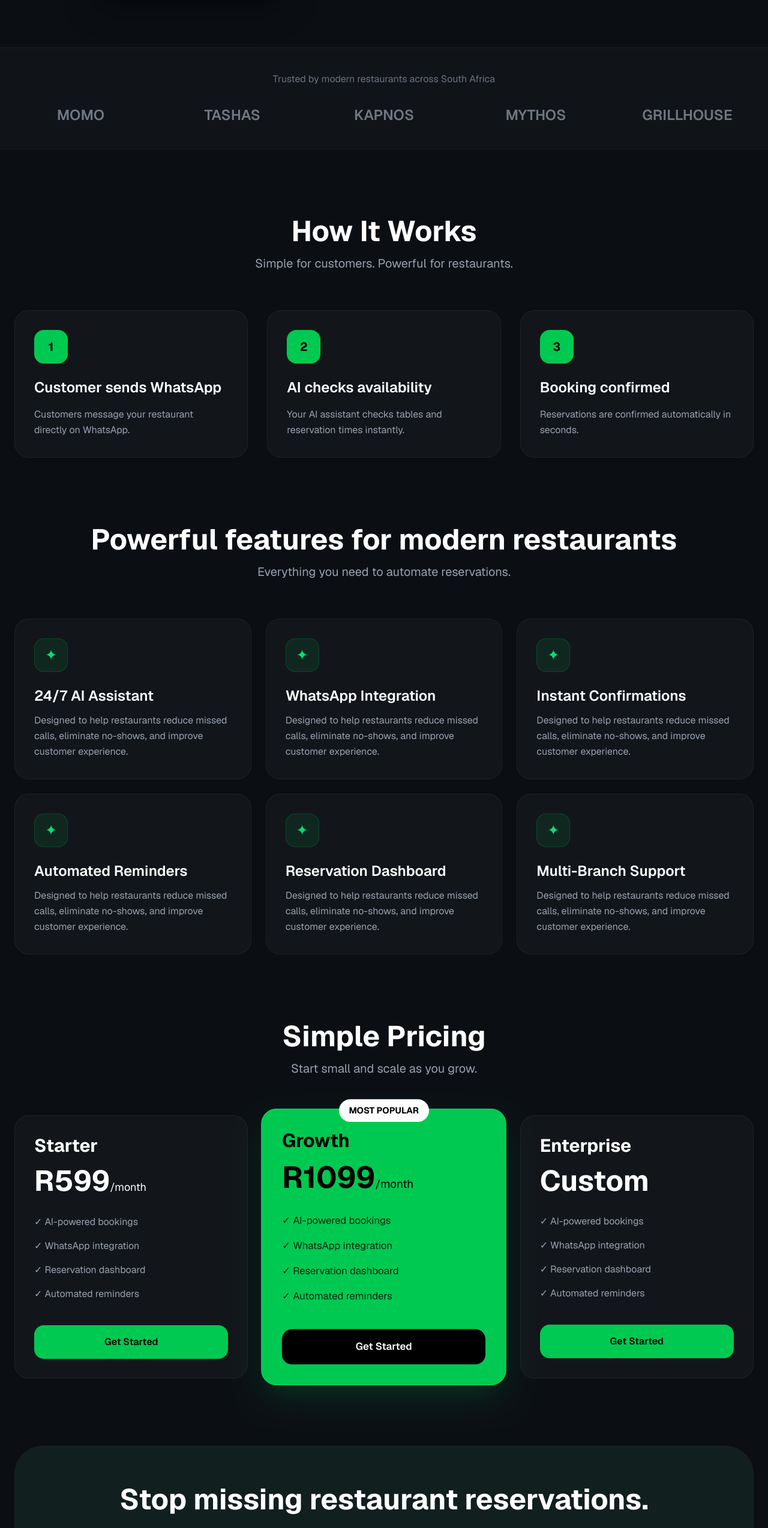
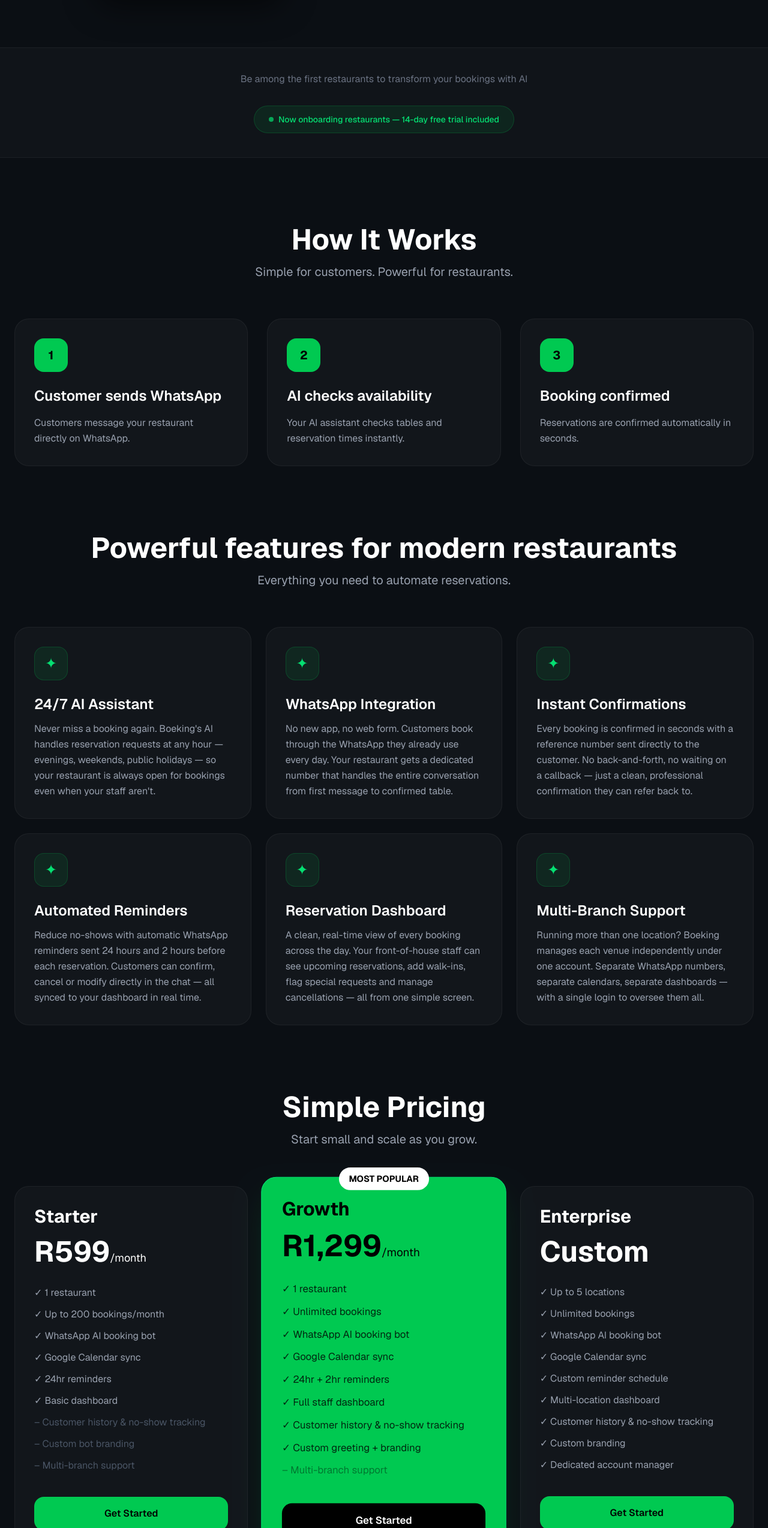
Before and after one commit to ajmeyer72/boeking, a Next.js app: page / in a window 1280 px wide. Shown: the part 1579-4126 px from the top of the page at 60% size. Built offline with nearby package versions, Linux system fonts and the light colour scheme.

Commit message:
Update homepage

```diff
--- a/app/page.tsx
+++ b/app/page.tsx
@@ -1,3 +1,11 @@
+import type { Metadata } from 'next'
+
+export const metadata: Metadata = {
+  title: 'Boeking — AI-Powered WhatsApp Reservations for Restaurants',
+  description:
+    'Boeking gives your restaurant a 24/7 AI booking assistant on WhatsApp. Customers reserve tables instantly, reminders go out automatically, and your calendar stays perfectly in sync.',
+}
+
 export default function BoekingLandingPage() {
   return (
     <div className="min-h-screen bg-[#0B0F14] text-white font-sans">
@@ -130,15 +138,12 @@ export default function BoekingLandingPage() {
       <section className="border-y border-white/5 bg-white/[0.02]">
         <div className="max-w-7xl mx-auto px-6 py-10 text-center">
           <p className="text-gray-500 mb-8">
-            Trusted by modern restaurants across South Africa
+            Be among the first restaurants to transform your bookings with AI
           </p>
 
-          <div className="grid grid-cols-2 md:grid-cols-5 gap-8 text-gray-400 text-2xl font-semibold opacity-70">
-            <div>MOMO</div>
-            <div>TASHAS</div>
-            <div>KAPNOS</div>
-            <div>MYTHOS</div>
-            <div>GRILLHOUSE</div>
+          <div className="inline-flex items-center gap-2 bg-green-500/10 border border-green-500/20 rounded-full px-6 py-3 text-green-400 text-sm font-medium">
+            <span className="w-2 h-2 rounded-full bg-green-400 animate-pulse" />
+            Now onboarding restaurants — 14-day free trial included
           </div>
         </div>
       </section>
@@ -198,25 +203,43 @@ export default function BoekingLandingPage() {
 
         <div className="grid md:grid-cols-2 lg:grid-cols-3 gap-6">
           {[
-            '24/7 AI Assistant',
-            'WhatsApp Integration',
-            'Instant Confirmations',
-            'Automated Reminders',
-            'Reservation Dashboard',
-            'Multi-Branch Support',
+            {
+              title: '24/7 AI Assistant',
+              description: "Never miss a booking again. Boeking's AI handles reservation requests at any hour — evenings, weekends, public holidays — so your restaurant is always open for bookings even when your staff aren't.",
+            },
+            {
+              title: 'WhatsApp Integration',
+              description: 'No new app, no web form. Customers book through the WhatsApp they already use every day. Your restaurant gets a dedicated number that handles the entire conversation from first message to confirmed table.',
+            },
+            {
+              title: 'Instant Confirmations',
+              description: 'Every booking is confirmed in seconds with a reference number sent directly to the customer. No back-and-forth, no waiting on a callback — just a clean, professional confirmation they can refer back to.',
+            },
+            {
+              title: 'Automated Reminders',
+              description: 'Reduce no-shows with automatic WhatsApp reminders sent 24 hours and 2 hours before each reservation. Customers can confirm, cancel or modify directly in the chat — all synced to your dashboard in real time.',
+            },
+            {
+              title: 'Reservation Dashboard',
+              description: 'A clean, real-time view of every booking across the day. Your front-of-house staff can see upcoming reservations, add walk-ins, flag special requests and manage cancellations — all from one simple screen.',
+            },
+            {
+              title: 'Multi-Branch Support',
+              description: 'Running more than one location? Boeking manages each venue independently under one account. Separate WhatsApp numbers, separate calendars, separate dashboards — with a single login to oversee them all.',
+            },
           ].map((feature) => (
             <div
-              key={feature}
+              key={feature.title}
               className="bg-white/[0.03] border border-white/5 rounded-3xl p-8 hover:border-green-500/30 hover:bg-white/[0.05] transition"
             >
               <div className="w-14 h-14 rounded-2xl bg-green-500/10 border border-green-500/20 flex items-center justify-center text-green-400 text-2xl mb-6">
                 ✦
               </div>
 
-              <h3 className="text-2xl font-semibold mb-3">{feature}</h3>
+              <h3 className="text-2xl font-semibold mb-3">{feature.title}</h3>
 
               <p className="text-gray-400 leading-relaxed">
-                Designed to help restaurants reduce missed calls, eliminate no-shows, and improve customer experience.
+                {feature.description}
               </p>
             </div>
           ))}
@@ -238,16 +261,54 @@ export default function BoekingLandingPage() {
               title: 'Starter',
               price: 'R599',
               featured: false,
+              features: [
+                '1 restaurant',
+                'Up to 200 bookings/month',
+                'WhatsApp AI booking bot',
+                'Google Calendar sync',
+                '24hr reminders',
+                'Basic dashboard',
+              ],
+              missing: [
+                'Customer history & no-show tracking',
+                'Custom bot branding',
+                'Multi-branch support',
+              ],
             },
             {
               title: 'Growth',
-              price: 'R1099',
+              price: 'R1,299',
               featured: true,
+              features: [
+                '1 restaurant',
+                'Unlimited bookings',
+                'WhatsApp AI booking bot',
+                'Google Calendar sync',
+                '24hr + 2hr reminders',
+                'Full staff dashboard',
+                'Customer history & no-show tracking',
+                'Custom greeting + branding',
+              ],
+              missing: [
+                'Multi-branch support',
+              ],
             },
             {
               title: 'Enterprise',
               price: 'Custom',
               featured: false,
+              features: [
+                'Up to 5 locations',
+                'Unlimited bookings',
+                'WhatsApp AI booking bot',
+                'Google Calendar sync',
+                'Custom reminder schedule',
+                'Multi-location dashboard',
+                'Customer history & no-show tracking',
+                'Custom branding',
+                'Dedicated account manager',
+              ],
+              missing: [],
             },
           ].map((plan) => (
             <div
@@ -272,11 +333,13 @@ export default function BoekingLandingPage() {
                 )}
               </div>
 
-              <ul className={`space-y-4 mb-10 ${plan.featured ? 'text-black/80' : 'text-gray-400'}`}>
-                <li>✓ AI-powered bookings</li>
-                <li>✓ WhatsApp integration</li>
-                <li>✓ Reservation dashboard</li>
-                <li>✓ Automated reminders</li>
+              <ul className={`space-y-3 mb-10 ${plan.featured ? 'text-black/80' : 'text-gray-400'}`}>
+                {plan.features.map((f) => (
+                  <li key={f}>✓ {f}</li>
+                ))}
+                {plan.missing.map((f) => (
+                  <li key={f} className={plan.featured ? 'text-black/40' : 'text-gray-600'}>– {f}</li>
+                ))}
               </ul>
 
               <button
```
